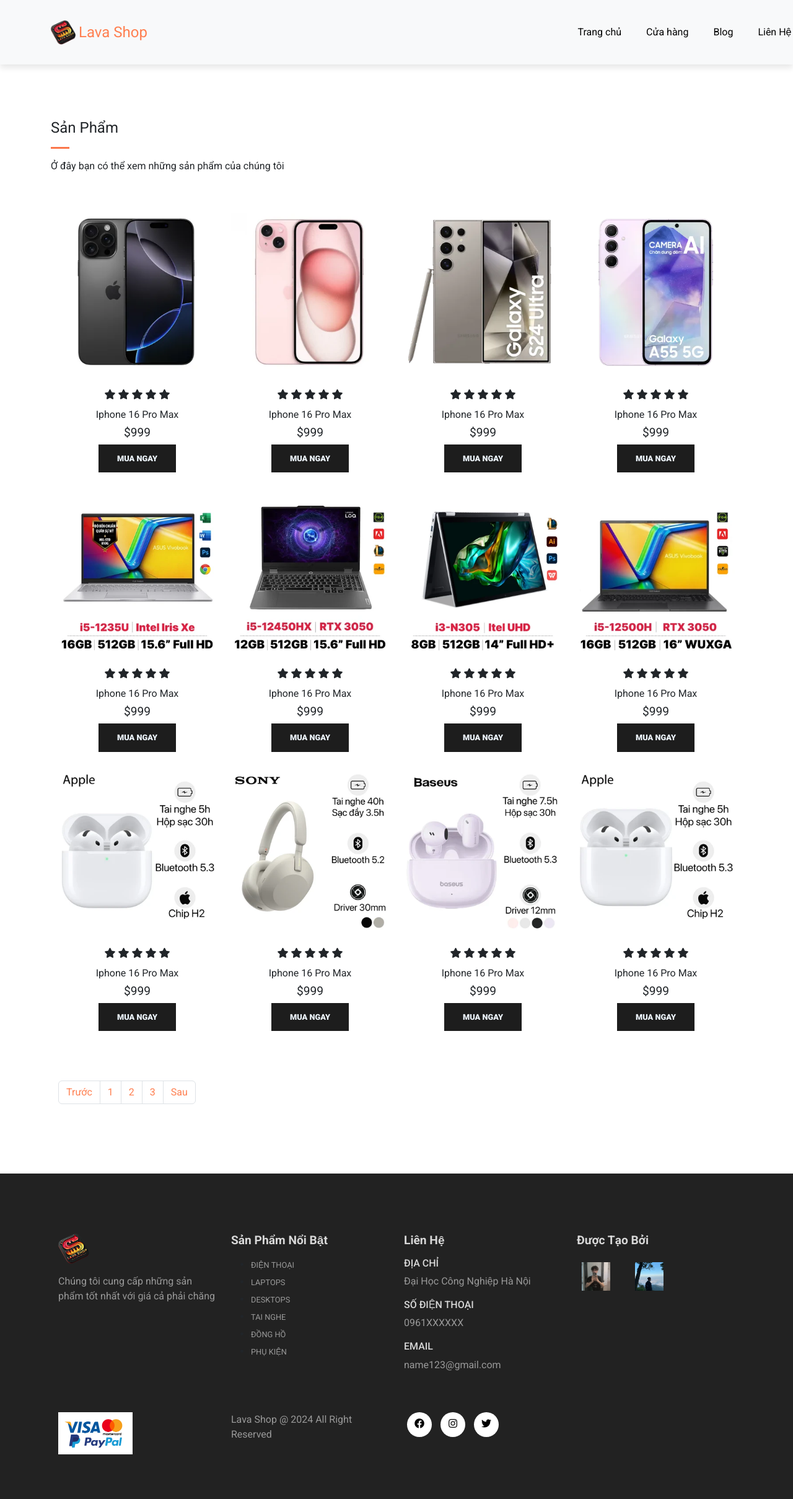
After one commit to LeGiaUy/TTCSN-PHP, a PHP site: page /shop.html in a window 1280 px wide. The commit adds this page. Shown: the whole page at 62% size. Run offline with PHP 8.4, Linux system fonts and the light colour scheme.

Commit message:
Shop Page Design

```diff
--- a/assets/css/style.css
+++ b/assets/css/style.css
@@ -11,7 +11,7 @@
 }
 
 body {
-    font-family: 'Roboto', sans-serif; /* Hoặc 'Nunito', sans-serif */
+    font-family: 'Roboto', sans-serif;
 }
 
 h1{
--- /dev/null
+++ b/shop.html
@@ -0,0 +1,314 @@
+<!DOCTYPE html>
+<html lang="en">
+<head>
+    <meta charset="UTF-8">
+    <meta name="viewport" content="width=device-width, initial-scale=1.0">
+    <title>Cửa Hàng</title>
+
+    <link href="https://cdn.jsdelivr.net/npm/bootstrap@5.3.3/dist/css/bootstrap.min.css" rel="stylesheet" integrity="sha384-QWTKZyjpPEjISv5WaRU9OFeRpok6YctnYmDr5pNlyT2bRjXh0JMhjY6hW+ALEwIH" crossorigin="anonymous">
+
+    <link rel="stylesheet" href="https://use.fontawesome.com/releases/v5.15.4/css/all.css" integrity="sha384-DyZ88mC6Up2uqS4h/KRgHuoeGwBcD4Ng9SiP4dIRy0EXTlnuz47vAwmeGwVChigm" crossorigin="anonymous"/>
+
+    <link rel="stylesheet" href="assets/css/style.css">
+
+    <style>
+        .product img {
+            width: 100%;
+            height: auto;
+            box-sizing: border-box;
+            object-fit: cover;
+        }
+
+        .pagination a{
+            color: coral;
+        }
+
+        .pagination li:hover a{
+            color: #fff;
+            background-color: coral;
+        }
+    </style>
+</head>
+<body>
+    <!--Navbar -->
+    <nav class="navbar navbar-expand-lg bg-body-tertiary py-3 fixed-top">
+        <div class="container   ">
+        <img class="logo" src="assets/imgs/logo.png"/>
+        <h2 class="brand">Lava Shop</h2>
+        <button class="navbar-toggler" type="button" data-bs-toggle="collapse" data-bs-target="#navbarSupportedContent" aria-controls="navbarSupportedContent" aria-expanded="false" aria-label="Toggle navigation">
+            <span class="navbar-toggler-icon"></span>
+        </button>
+        <div class="collapse navbar-collapse nav-buttons" id="navbarSupportedContent">
+            <ul class="navbar-nav me-auto mb-2 mb-lg-0">
+
+            <li class="nav-item">
+                <a class="nav-link" href="index.html">Trang chủ</a>
+            </li>
+
+            <li class="nav-item">
+                <a class="nav-link" href="shop.html">Cửa hàng</a>
+            </li>
+
+            <li class="nav-item">
+                <a class="nav-link" href="#">Blog</a>
+            </li>
+
+            <li class="nav-item">
+                <a class="nav-link" href="#">Liên Hệ</a>
+            </li>
+
+            <li class="nav-item">
+                <i class="fas fa-shopping-cart"></i>
+                <i class="fas fa-user"></i>
+            </li>
+
+            </ul>
+
+        </div>
+        </div>
+    </nav>
+
+    <!-- Featured -->
+    <section id="featured" class="my-5 py-5">
+        <div class="container mt-5 py-5">
+            <h3>Sản Phẩm</h3>
+            <hr>
+            <p>Ở đây bạn có thể xem những sản phẩm của chúng tôi</p>
+        </div>
+        <div class="row mx-auto container">
+            <div class="product text-center col-lg-3 col-md-4 col-sm-12">
+                <img class="img-fluid mb-3" src="assets/imgs/phone1.webp"/>
+                <div class="star">
+                    <i class="fas fa-star"></i>
+                    <i class="fas fa-star"></i>
+                    <i class="fas fa-star"></i>
+                    <i class="fas fa-star"></i>
+                    <i class="fas fa-star"></i>
+                </div>
+                <h5 class="p-name">Iphone 16 Pro Max</h5>
+                <h4 class="p-price">$999</h4>
+                <button classs="buy-btn">Mua Ngay</button>
+            </div>
+            <div class="product text-center col-lg-3 col-md-4 col-sm-12">
+                <img class="img-fluid mb-3" src="assets/imgs/phone2.webp"/>
+                <div class="star">
+                    <i class="fas fa-star"></i>
+                    <i class="fas fa-star"></i>
+                    <i class="fas fa-star"></i>
+                    <i class="fas fa-star"></i>
+                    <i class="fas fa-star"></i>
+                </div>
+                <h5 class="p-name">Iphone 16 Pro Max</h5>
+                <h4 class="p-price">$999</h4>
+                <button classs="buy-btn">Mua Ngay</button>
+            </div>
+            <div class="product text-center col-lg-3 col-md-4 col-sm-12">
+                <img class="img-fluid mb-3" src="assets/imgs/phone3.webp"/>
+                <div class="star">
+                    <i class="fas fa-star"></i>
+                    <i class="fas fa-star"></i>
+                    <i class="fas fa-star"></i>
+                    <i class="fas fa-star"></i>
+                    <i class="fas fa-star"></i>
+                </div>
+                <h5 class="p-name">Iphone 16 Pro Max</h5>
+                <h4 class="p-price">$999</h4>
+                <button classs="buy-btn">Mua Ngay</button>
+            </div>
+            <div class="product text-center col-lg-3 col-md-4 col-sm-12">
+                <img class="img-fluid mb-3" src="assets/imgs/phone4.webp"/>
+                <div class="star">
+                    <i class="fas fa-star"></i>
+                    <i class="fas fa-star"></i>
+                    <i class="fas fa-star"></i>
+                    <i class="fas fa-star"></i>
+                    <i class="fas fa-star"></i>
+                </div>
+                <h5 class="p-name">Iphone 16 Pro Max</h5>
+                <h4 class="p-price">$999</h4>
+                <button classs="buy-btn">Mua Ngay</button>
+            </div>
+        </div>
+        <div class="row mx-auto container">
+            <div class="product text-center col-lg-3 col-md-4 col-sm-12">
+                <img class="img-fluid mb-3" src="assets/imgs/laptop1.webp"/>
+                <div class="star">
+                    <i class="fas fa-star"></i>
+                    <i class="fas fa-star"></i>
+                    <i class="fas fa-star"></i>
+                    <i class="fas fa-star"></i>
+                    <i class="fas fa-star"></i>
+                </div>
+                <h5 class="p-name">Iphone 16 Pro Max</h5>
+                <h4 class="p-price">$999</h4>
+                <button classs="buy-btn">Mua Ngay</button>
+            </div>
+            <div class="product text-center col-lg-3 col-md-4 col-sm-12">
+                <img class="img-fluid mb-3" src="assets/imgs/laptop2.webp"/>
+                <div class="star">
+                    <i class="fas fa-star"></i>
+                    <i class="fas fa-star"></i>
+                    <i class="fas fa-star"></i>
+                    <i class="fas fa-star"></i>
+                    <i class="fas fa-star"></i>
+                </div>
+                <h5 class="p-name">Iphone 16 Pro Max</h5>
+                <h4 class="p-price">$999</h4>
+                <button classs="buy-btn">Mua Ngay</button>
+            </div>
+            <div class="product text-center col-lg-3 col-md-4 col-sm-12">
+                <img class="img-fluid mb-3" src="assets/imgs/laptop3.webp"/>
+                <div class="star">
+                    <i class="fas fa-star"></i>
+                    <i class="fas fa-star"></i>
+                    <i class="fas fa-star"></i>
+                    <i class="fas fa-star"></i>
+                    <i class="fas fa-star"></i>
+                </div>
+                <h5 class="p-name">Iphone 16 Pro Max</h5>
+                <h4 class="p-price">$999</h4>
+                <button classs="buy-btn">Mua Ngay</button>
+            </div>
+            <div class="product text-center col-lg-3 col-md-4 col-sm-12">
+                <img class="img-fluid mb-3" src="assets/imgs/laptop4.webp"/>
+                <div class="star">
+                    <i class="fas fa-star"></i>
+                    <i class="fas fa-star"></i>
+                    <i class="fas fa-star"></i>
+                    <i class="fas fa-star"></i>
+                    <i class="fas fa-star"></i>
+                </div>
+                <h5 class="p-name">Iphone 16 Pro Max</h5>
+                <h4 class="p-price">$999</h4>
+                <button classs="buy-btn">Mua Ngay</button>
+            </div>
+        </div>
+        <div class="row mx-auto container">
+            <div class="product text-center col-lg-3 col-md-4 col-sm-12">
+                <img class="img-fluid mb-3" src="assets/imgs/headphone1.webp"/>
+                <div class="star">
+                    <i class="fas fa-star"></i>
+                    <i class="fas fa-star"></i>
+                    <i class="fas fa-star"></i>
+                    <i class="fas fa-star"></i>
+                    <i class="fas fa-star"></i>
+                </div>
+                <h5 class="p-name">Iphone 16 Pro Max</h5>
+                <h4 class="p-price">$999</h4>
+                <button classs="buy-btn">Mua Ngay</button>
+            </div>
+            <div class="product text-center col-lg-3 col-md-4 col-sm-12">
+                <img class="img-fluid mb-3" src="assets/imgs/headphone2.webp"/>
+                <div class="star">
+                    <i class="fas fa-star"></i>
+                    <i class="fas fa-star"></i>
+                    <i class="fas fa-star"></i>
+                    <i class="fas fa-star"></i>
+                    <i class="fas fa-star"></i>
+                </div>
+                <h5 class="p-name">Iphone 16 Pro Max</h5>
+                <h4 class="p-price">$999</h4>
+                <button classs="buy-btn">Mua Ngay</button>
+            </div>
+            <div class="product text-center col-lg-3 col-md-4 col-sm-12">
+                <img class="img-fluid mb-3" src="assets/imgs/headphone3.webp"/>
+                <div class="star">
+                    <i class="fas fa-star"></i>
+                    <i class="fas fa-star"></i>
+                    <i class="fas fa-star"></i>
+                    <i class="fas fa-star"></i>
+                    <i class="fas fa-star"></i>
+                </div>
+                <h5 class="p-name">Iphone 16 Pro Max</h5>
+                <h4 class="p-price">$999</h4>
+                <button classs="buy-btn">Mua Ngay</button>
+            </div>
+            <div class="product text-center col-lg-3 col-md-4 col-sm-12">
+                <img class="img-fluid mb-3" src="assets/imgs/headphone4.webp"/>
+                <div class="star">
+                    <i class="fas fa-star"></i>
+                    <i class="fas fa-star"></i>
+                    <i class="fas fa-star"></i>
+                    <i class="fas fa-star"></i>
+                    <i class="fas fa-star"></i>
+                </div>
+                <h5 class="p-name">Iphone 16 Pro Max</h5>
+                <h4 class="p-price">$999</h4>
+                <button classs="buy-btn">Mua Ngay</button>
+            </div>
+
+            <nav aria-label="Page navigation example">
+                <ul class="pagination mt-5">
+                    <li class="page-item"><a class="page-link" href="#">Trước</a></li>
+                    <li class="page-item"><a class="page-link" href="#">1</a></li>
+                    <li class="page-item"><a class="page-link" href="#">2</a></li>
+                    <li class="page-item"><a class="page-link" href="#">3</a></li>
+                    <li class="page-item"><a class="page-link" href="#">Sau</a></li>
+                </ul>
+            </nav>
+        </div>
+      </section>
+
+    <!-- Footer -->
+    <footer class="mt-5 py-5">
+        <div class="row container mx-auto pt-5">
+            <div class="col-lg-3 col-md-6 col-sm-12">
+                <img class="flogo" src="assets/imgs/logo.png"/>
+                <p class="pt-3 fp">Chúng tôi cung cấp những sản phẩm tốt nhất với giá cả phải chăng</p>
+            </div>
+            <div class="col-lg-3 col-md-6 col-sm-12">
+                <h5 class="pb-2">Sản Phẩm Nổi Bật</h5>
+                <ul class="text-uppercase">
+                    <li><a href="#">Điện thoại</a></li>
+                    <li><a href="#">Laptops</a></li>
+                    <li><a href="#">Desktops</a></li>
+                    <li><a href="#">Tai Nghe</a></li>
+                    <li><a href="#">Đồng Hồ</a></li>
+                    <li><a href="#">Phụ Kiện</a></li>
+                </ul>
+            </div>
+
+            <div class="col-lg-3 col-md-6 col-sm-12">
+                <h5 class="pb-2">Liên Hệ</h5>
+                <div>
+                    <h6 class="text-uppercase">Địa chỉ</h6>
+                    <p class="fp">Đại Học Công Nghiệp Hà Nội</p>
+                </div>
+                <div>
+                    <h6 class="text-uppercase">Số Điện Thoại</h6>
+                    <p class="fp">0961XXXXXX</p>
+                </div>
+                <div>
+                    <h6 class="text-uppercase">Email</h6>
+                    <p class="fp">name123@gmail.com</p>
+                </div>
+            </div>
+            <div class="col-lg-3 col-md-6 col-sm-12">
+                <h5 class="pb-2">Được Tạo Bởi</h5>
+                <div class="row">
+                    <img src="assets/imgs/Uy.jpg" class="img-fluid w-25 h-100 m-2"/>
+                    <img src="assets/imgs/Vu.png" class="img-fluid w-25 h-100 m-2"/>
+                </div>
+            </div>
+        </div>
+
+        <div class="copyright mt-5">
+            <div class="row container mx-auto">
+                <div class="col-lg-3 col-md-5 col-sm-12 mb-4">
+                    <img src="assets/imgs/payment.jpg"/>
+                </div>
+                <div class="col-lg-3 col-md-5 col-sm-12 mb-4">
+                    <p class="fp">Lava Shop @ 2024 All Right Reserved</p>
+                </div>
+                <div class="col-lg-3 col-md-5 col-sm-12 mb-4 text-nowrap mb-2">
+                    <a href="#"><i class="fab fa-facebook"></i></a>
+                    <a href="#"><i class="fab fa-instagram"></i></a>
+                    <a href="#"><i class="fab fa-twitter"></i></a>
+                </div>
+            </div>
+        </div>
+   </footer>
+
+    <script src="https://cdn.jsdelivr.net/npm/bootstrap@5.3.3/dist/js/bootstrap.bundle.min.js" integrity="sha384-YvpcrYf0tY3lHB60NNkmXc5s9fDVZLESaAA55NDzOxhy9GkcIdslK1eN7N6jIeHz" crossorigin="anonymous"></script>
+</body>
+</html>
```
Also changed, not shown: index.html (+5 -4 lines).
